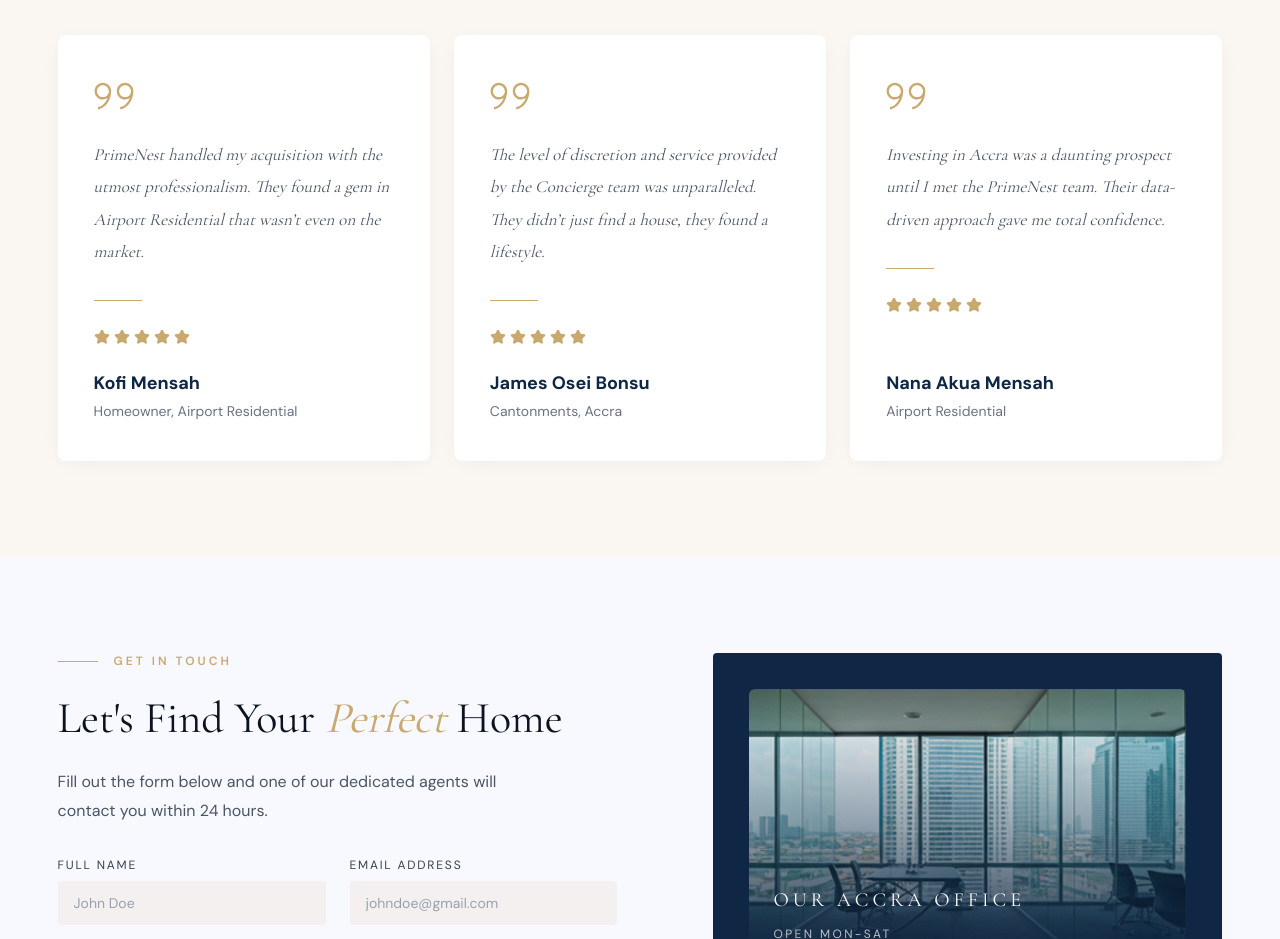
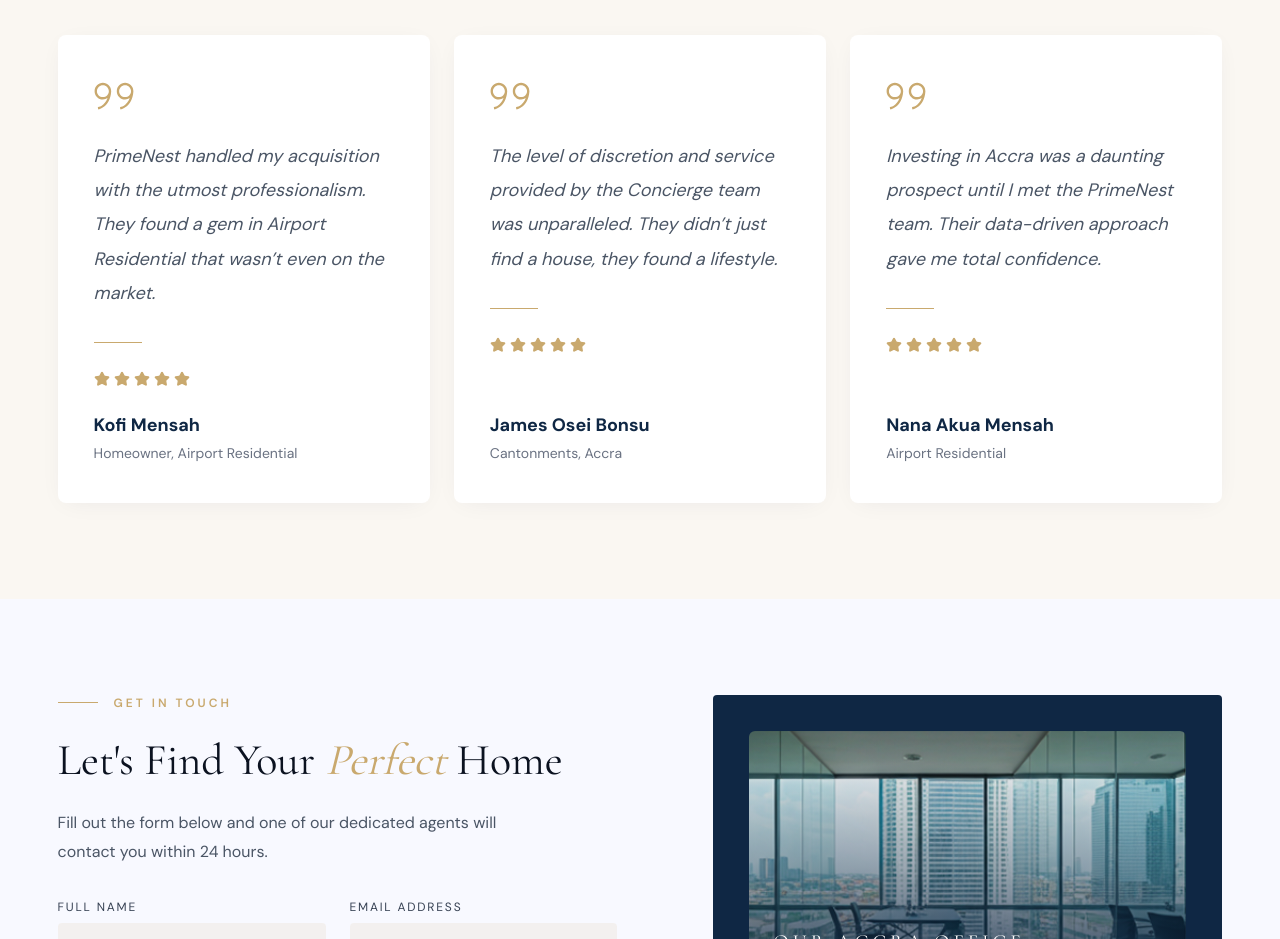
Before and after one commit to ke77/prime-nest-realty, a Next.js app: page / in a window 1280 px wide. Shown: the part 3240-4179 px from the top of the page. Built offline with nearby package versions, Linux system fonts and the light colour scheme.

Commit message:
testimonial tweak

```diff
--- a/app/components/homepage/heroSection.tsx
+++ b/app/components/homepage/heroSection.tsx
@@ -65,7 +65,7 @@
               key={label}
               className='flex min-w-0 flex-col items-center text-center'
             >
-              <p className='font-serif text-3xl leading-none text-white sm:text-4xl lg:text-[2.75rem]'>
+              <p className={`font-serif text-3xl leading-none text-white sm:text-4xl lg:text-[2.75rem]`}>
                 {value}
                 <span className='text-gold'>{suffix}</span>
               </p>
--- a/app/components/testimonialCard.tsx
+++ b/app/components/testimonialCard.tsx
@@ -19,7 +19,7 @@
         className='size-9 fill-gold text-gold sm:size-10'
       />
 
-      <p className='mt-6 font-serif text-base italic leading-[1.9] text-gray-600 sm:text-[17px]'>
+      <p className='mt-6 text-base italic leading-[1.9] text-gray-600 sm:text-lg'>
         {review}
       </p>
 
```
